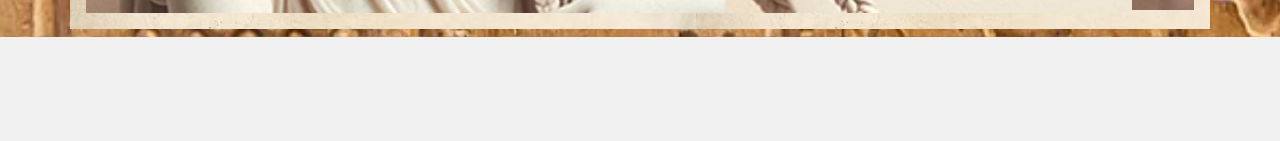
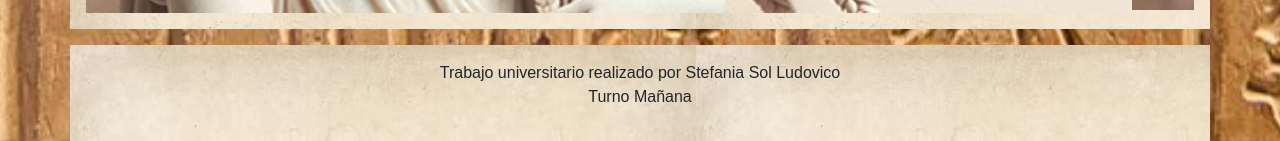
Before and after one commit to stefiLud/stefiLud.github.io, a plain HTML site: page index.html in a window 1280 px wide. Shown: the part 1720-1861 px from the top of the page. Before the commit the page ends 1757 px from the top, so only its background shows below. Drawn offline with nearby package versions, Linux system fonts and the light colour scheme.

Commit message:
Update index.html

```diff
--- a/index.html
+++ b/index.html
@@ -166,5 +166,11 @@ Cronos es a menudo representado como un dios anciano y cruel, con una hoz o una
       </div>
     </div>
   </div>
+  <div class="mb-3 "></div>
+<footer class="container mt-auto py-3 px-3 text-center" style="background-image: url('imagenes/papel.jpg');">
+  <p>Trabajo universitario realizado por Stefania Sol Ludovico <br>Turno Mañana</p>
+</footer>
+
+
 </body>
 </html>
```
